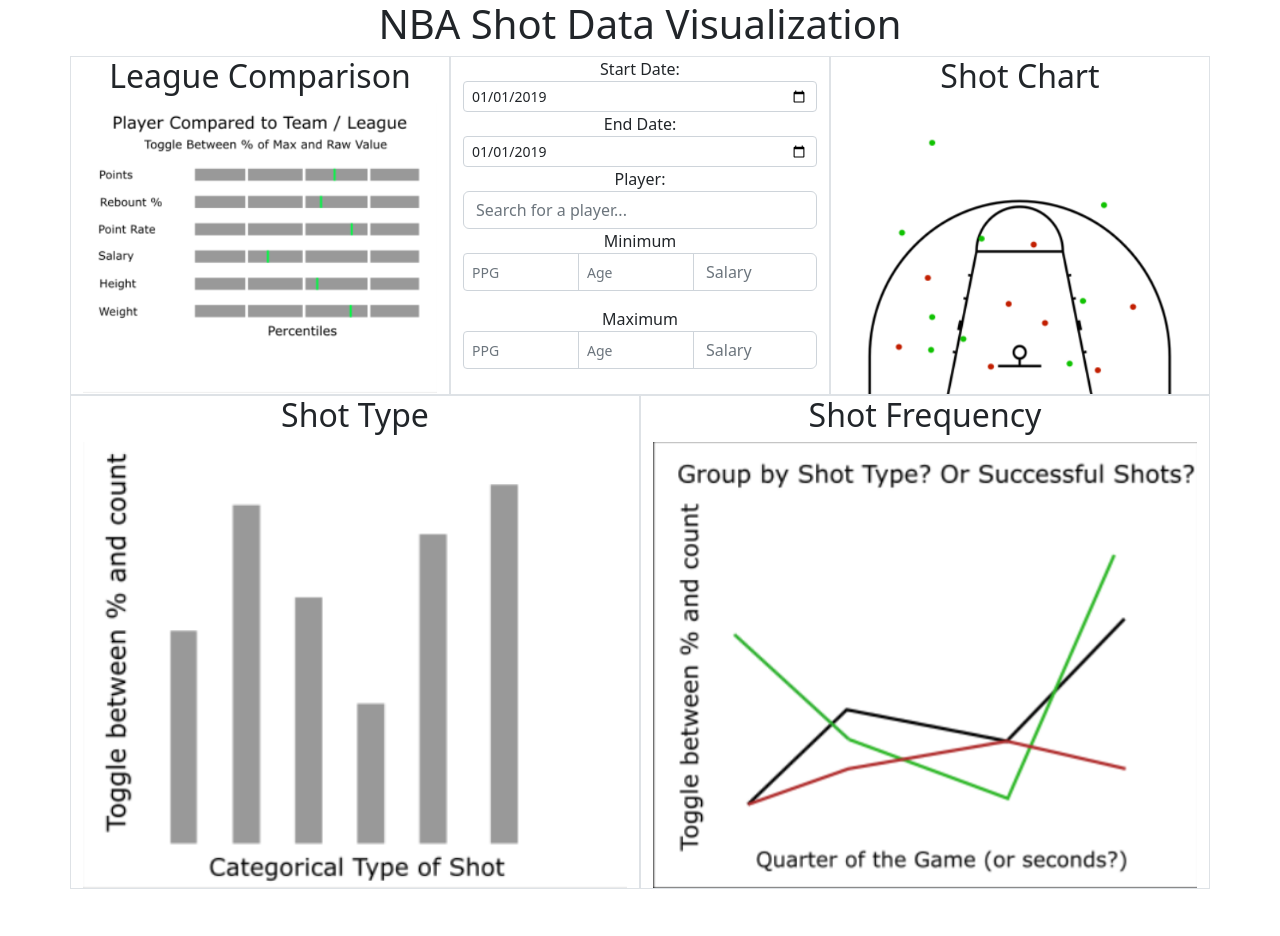
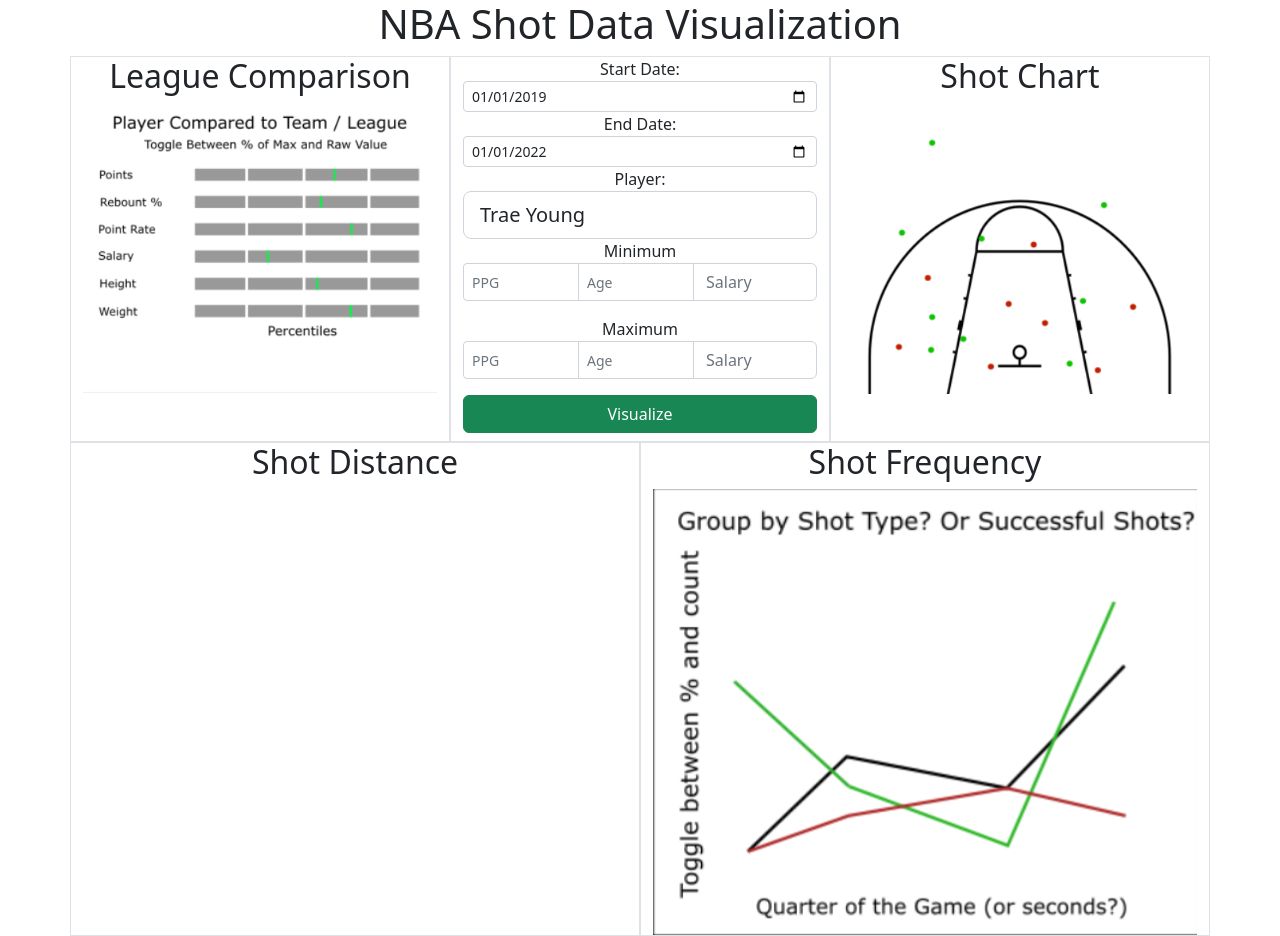
Before and after one commit to christensenjo/NBA-Shot-Data-Visualizer, a Django app: page /shots/ in a window 1280 px wide. Before the commit the page ends 889 px from the top, so only its background shows below. Run offline with Django 4.2, Linux system fonts and the light colour scheme; data that the repository does not hold is empty; some libraries are stand-ins or nearby versions.

Commit message:
added histogram and patched player seeding

```diff
--- a/api/api/templates/index.html
+++ b/api/api/templates/index.html
@@ -6,6 +6,7 @@
 	<meta name="viewport" content="width=device-width, initial-scale=1.0">
 	<meta http-equiv="X-UA-Compatible" content="ie=edge">
 	<title>NBA Shots</title>
+    <script src="https://d3js.org/d3.v7.min.js"></script>
     <link href="https://cdn.jsdelivr.net/npm/bootstrap@5.2.2/dist/css/bootstrap.min.css" rel="stylesheet" integrity="sha384-Zenh87qX5JnK2Jl0vWa8Ck2rdkQ2Bzep5IDxbcnCeuOxjzrPF/et3URy9Bv1WTRi" crossorigin="anonymous">
 <script src="https://cdn.jsdelivr.net/npm/bootstrap@5.2.2/dist/js/bootstrap.bundle.min.js" integrity="sha384-OERcA2EqjJCMA+/3y+gxIOqMEjwtxJY7qPCqsdltbNJuaOe923+mo//f6V8Qbsw3" crossorigin="anonymous"></script>
 	<script src="https://cdnjs.cloudflare.com/ajax/libs/d3/7.6.1/d3.min.js" integrity="sha512-MefNfAGJ/pEy89xLOFs3V6pYPs6AmUhXJrRlydI/9wZuGrqxmrdQ80zKHUcyadAcpH67teDZcBeS6oMJLPtTqw==" crossorigin="anonymous" referrerpolicy="no-referrer">
@@ -29,9 +30,9 @@
                         <label for="start">Start Date:</label>
                         <input class="form-control form-control-sm" type="date" placeholder="Start Date" id="start_date" name="start_date" value="2019-01-01">
                         <label for="end">End Date:</label>
-                        <input class="form-control form-control-sm" type="date" placeholder="End Date" id="end_date" name="end_date" value="2019-01-01">
+                        <input class="form-control form-control-sm" type="date" placeholder="End Date" id="end_date" name="end_date" value="2022-01-01">
                         <label for="player">Player:</label>
-                        <input class="form-control" id="player" type="text" placeholder="Search for a player..." list="players" style="position: relative; margin: 0 auto; display: block">
+                        <input class="form-control form-control-lg" id="player" type="text" placeholder="Player Name" list="players" value="Trae Young" style="position: relative; margin: 0 auto; display: block">
                         <datalist id="players"></datalist>
                         <label>Minimum</label>
                         <div class="input-group mb-3">
@@ -45,6 +46,7 @@
                             <input type="number" class="form-control form-control-sm" placeholder="Age" aria-label="Age">
                             <input type="number" class="form-control fomrm-control-sm" placeholder="Salary" aria-label="Salary">
                         </div>
+                        <button type="button" class="btn btn-success w-100 mb-2" onclick=getShots()>Visualize</button>
                     </div>
                 </div>
                 <div class="col-4 border">
@@ -55,11 +57,10 @@
                 </div>
             </div>
             <div class="row">
+
                 <div class="col-6 border">
-                    <h2>Shot Type</h2>
-                    <div id="shot-chart4">
-                        <img src="{% static 'shotType.png' %}" alt="Shot Type" style="width: 100%">
-                    </div>
+                    <h2>Shot Distance</h2>
+                    <div id="shotDistanceHistogram"></div>
                 </div>
                 <div class="col-6 border">
                     <h2>Shot Frequency</h2>
@@ -73,12 +74,68 @@
 
 </body>
 <script>
+    function getShots() {
+        fetch('http://' + window.location.host + '/shots/get/?player=' + document.getElementById('player').value + '&start_date=' + document.getElementById('start_date').value + '&end_date=' + document.getElementById('end_date').value)
+            .then(response => response.json())
+            .then(data => {
+                let width = 500;
+                let height = 500;
+                let svg = d3.select('#shotDistanceHistogram')
+                    .append('svg')
+                    .attr('width', width)
+                    .attr('height', height);
+
+                var x = d3.scaleLinear()
+                    .domain([0, d3.max(data, function(d) { return d.distance })])     // can use this instead of 1000 to have the max of data: d3.max(data, function(d) { return +d.price })
+                    .range([0, width]);
+
+                svg.append("g")
+                    .attr("transform", "translate(40," + (height - 20) + ")")
+                    .call(d3.axisBottom(x));
+
+                // set the parameters for the histogram
+                var histogram = d3.histogram()
+                    .value(function(d) { return d.distance; })   // I need to give the vector of value
+                    .domain(x.domain())  // then the domain of the graphic
+                    .thresholds(x.ticks(40)); // then the numbers of bins
+
+                // And apply this function to data to get the bins
+                var bins = histogram(data);
+
+                // Y axis: scale and draw:
+                var y = d3.scaleLinear()
+                    .range([height, 0])
+                    .domain([0, d3.max(bins, function(d) { return d.length; }) + 50]);   // d3.hist has to be called before the Y axis obviously
+
+                svg.append("g")
+                    .attr("transform", "translate(40,-20)")
+                    .call(d3.axisLeft(y));
+
+                // append the bar rectangles to the svg element
+                svg.selectAll("rect")
+                    .data(bins)
+                    .enter()
+                    .append("rect")
+                        .attr("x", 1 + 40)
+                        .attr("transform", function(d) { return "translate(" + x(d.x0) + "," + (y(d.length) - 20) + ")"; })
+                        .attr("width", function(d) { return x(d.x1) - x(d.x0) -1 ; })
+                        .attr("height", function(d) { return height - y(d.length); })
+                        .style("fill", "#198754")
+                        .on("mouseover", function(d) {
+                            d3.select(this)
+                                .style("fill", "#157347");
+                        })
+                        .on("mouseleave", function(d) {
+                            d3.select(this)
+                                .style("fill", "#198754");
+                        });
+            });
+    }
+
     let players = fetch('http://' + window.location.host + '/players/get')
         .then(response => response.json())
         .then(data => {
-            console.log("Data received: ", data);
             let players = data.players;
-            console.log(players)
             let playerList = document.getElementById('players')
             players.forEach(player => {
                 let option = document.createElement('option')
@@ -86,6 +143,45 @@
                 playerList.appendChild(option)
             })
         })
+</script>
+<script>
+    // Initialize variables
+    function generateHistogram(data) {
+        let svg = d3.select("#shotDistanceHistogram");
+
+        let allData = [];
+        for (let i = 0; i < 50; i++) {
+            allData.push({"Distance": i, "Frequency": 0});
+        }
+        let width = 550;
+        let height = 480;
+
+        data.forEach(shot => {
+            allData[shot.distance].Frequency += 1;
+        });
+
+        data = allData;
+        console.log("data", data);
+
+        let x = d3.scaleLinear()
+            .domain([0, 50])     // can use this instead of 1000 to have the max of data: d3.max(data, function(d) { return +d.price })
+            .range([0, width]);
+
+        svg.append("g")
+            .attr("transform", "translate(0," + height + ")")
+            .call(d3.axisBottom(x));
+
+
+        // set the parameters for the histogram
+        let histogram = d3.histogram()
+            .value(function(d) {
+                return d.price; })   // I need to give the vector of value
+            .domain(x.domain())  // then the domain of the graphic
+            .thresholds(x.ticks(70)); // then the numbers of bins
+
+    }
+
+
 </script>
 <script>
     class D3Chart{
--- a/api/players/views.py
+++ b/api/players/views.py
@@ -2,7 +2,7 @@ from django.shortcuts import render
 import json, os
 from django.http import HttpResponse
 import pandas as pd
-from .models import Player
+from .models import Player, Team
 
 # Create your views here.
 
@@ -19,14 +19,16 @@ def seed(request):
     for file in files:
         if file.endswith('.csv'):
             df = pd.read_csv('../data/' + file)
-            players = df[["namePlayer","nameTeam"]].drop_duplicates()
+            players = df[["namePlayer","nameTeam","idPlayer"]].drop_duplicates()
             dfs.append(players)
     players = pd.concat(dfs)
     players = players.drop_duplicates()
     for index, row in players.iterrows():
-        player = Player.objects.get_or_create(name=row['namePlayer'], team=row['nameTeam'])
-        if player[1]:
-            data['created'].append({'name': player[0].name, 'team': player[0].team})
+        team = Team.objects.get(name=row['nameTeam'])
+        if team:
+            player = Player.objects.get_or_create(name=row['namePlayer'], team=team, id_csv=row['idPlayer'])
+            if player[1]:
+                data['created'].append({'name': player[0].name, 'team': player[0].team})
 
     data['createdCount'] = len(data['created'])
     data['totalPlayers'] = Player.objects.all().count()
--- a/api/shots/views.py
+++ b/api/shots/views.py
@@ -15,6 +15,7 @@ def index(request):
 
 def get(request):
     # todo, url filter package?
+    print(request.GET)
     start_date = request.GET.get('start_date',None)
     end_date = request.GET.get('end_date',None)
     player_name = request.GET.get('player',None)
```
